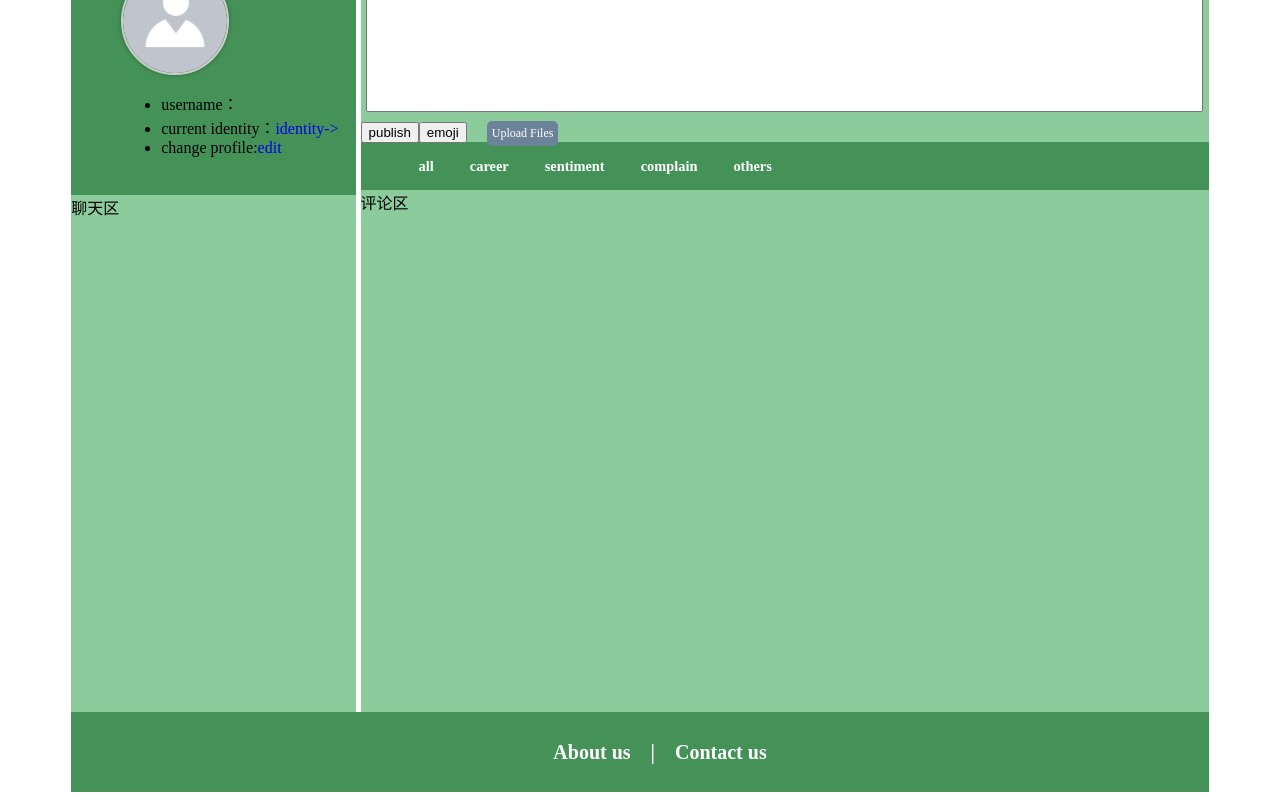
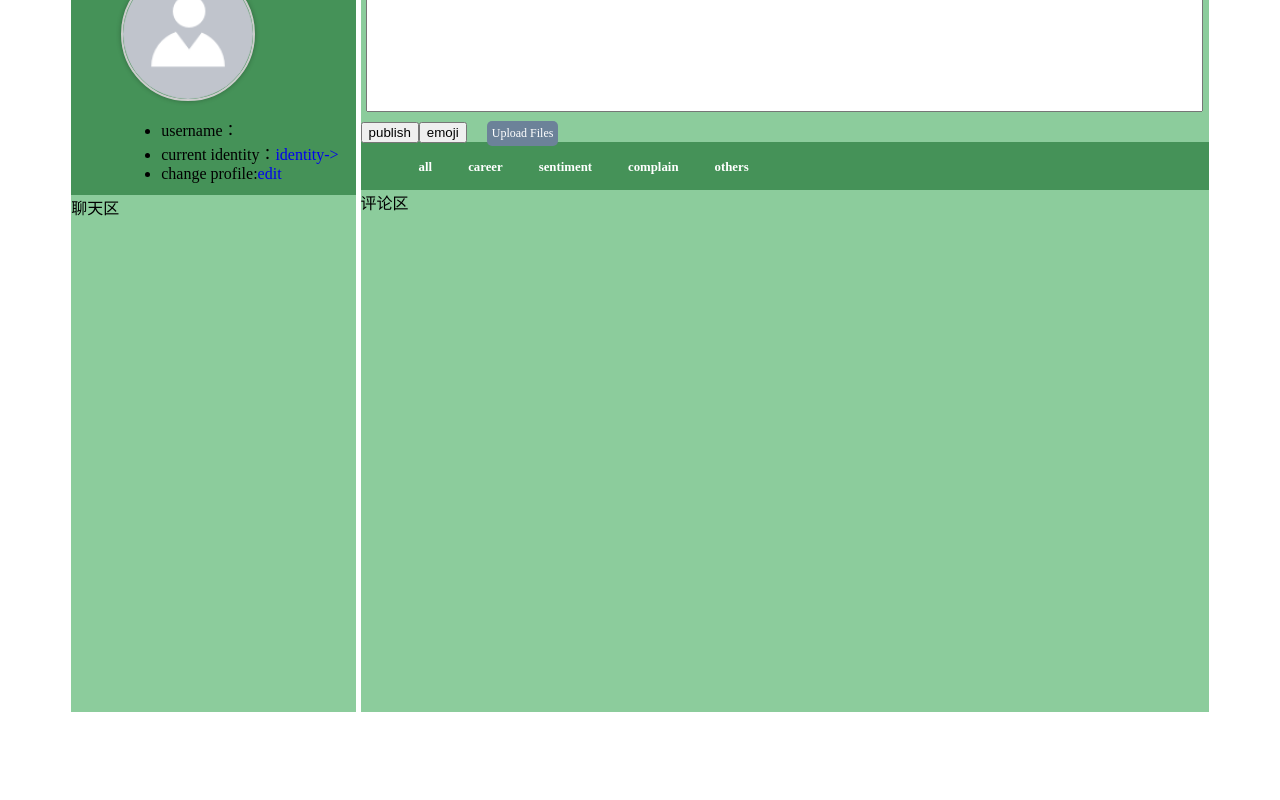
Before and after one commit to atiyerr/A, a Vue app in the folder TREEHOLE/: page / in a window 1280 px wide. Shown: the part 237-1037 px from the top of the page. After the commit the page ends 957 px from the top, so only its background shows below. Built offline with nearby package versions, Linux system fonts and the light colour scheme.

Commit message:
Revert "最初网页样子“"
This reverts commit fb9fea3778b9e82c929ea455a16efae881d82425.

```diff
--- a/TREEHOLE/index.html
+++ b/TREEHOLE/index.html
@@ -2,9 +2,9 @@
 <html lang="en">
   <head>
     <meta charset="UTF-8">
-    <link rel="icon" href="./favicon.ico">
+    <link rel="icon" href="/favicon.ico">
     <meta name="viewport" content="width=device-width, initial-scale=1.0">
-    <title>TREEHOLE</title>
+    <title>Vite App</title>
   </head>
   <body>
     <div id="app"></div>
--- a/TREEHOLE/src/components/homepage.css
+++ b/TREEHOLE/src/components/homepage.css
@@ -1,6 +1,5 @@
 .homepage {
   width: 90%;
-  height: 100%;
   margin: auto;
 }
 h1 {
@@ -51,8 +50,8 @@ p {
 }
 .avatar {
   cursor: pointer;
-  width: 13vh;
-  height: 13vh;
+  width: 130px;
+  height: 130px;
   border-radius: 50%;
   /* 使容器变成圆形 */
   overflow: hidden;
@@ -131,12 +130,12 @@ select {
   padding: 0 18px;
   cursor: pointer;
   line-height: 6vh;
-  font-weight: 800;
-  font-size: 1.8vh;
 }
 .comment-title li a {
   color: #ffffff;
   text-decoration: none;
+  font-size: 1vw;
+  font-weight: 600;
 }
 .comment-title li:hover {
   background-color: #33775b;
@@ -147,33 +146,3 @@ select {
 .comment-list {
   overflow-y: auto;
 }
-.footer {
-  width: 100%;
-  height: 10vh;
-  background-color: #459258;
-  text-align: center;
-}
-.footer ul {
-  margin: 0px;
-  display: flex;
-  justify-content: center;
-}
-.footer li {
-  display: inline-block;
-  list-style-type: none;
-  padding: 0 10px;
-  line-height: 10vh;
-  font-size: 2.5vh;
-  font-weight: 600;
-  color: #ffffff;
-}
-.footer li a {
-  color: #ffffff;
-  text-decoration: none;
-}
-.footer li:hover {
-  background-color: #33775b;
-  height: 100%;
-  padding: 0px 10px;
-  margin: 0px;
-}
--- a/TREEHOLE/src/components/homepage.less
+++ b/TREEHOLE/src/components/homepage.less
@@ -1,9 +1,15 @@
 
 .homepage{
     width: 90%;
-    height:100%;
     margin: auto;
 }
+
+// .header{
+//     width: 100%;
+//     display: flex;
+//     height: 30vh;
+//     background-color:rgb(36, 104, 81);
+// }
 
 h1{
     font-family: "Arial Black", Gadget, sans-serif;
@@ -56,8 +62,8 @@ p{
 
 .avatar{
     cursor: pointer;
-    width: 13vh;
-    height: 13vh;
+    width: 130px;
+    height: 130px;
     border-radius: 50%; /* 使容器变成圆形 */
     overflow: hidden; /* 隐藏超出圆形区域的内容 */
     border: 2px solid #ccc; /* 可选：添加边框 */
@@ -131,7 +137,6 @@ select{
     margin-top: 25px;
     width: 100%;
 }
-
 .comment-title{
     list-style-type: none;
     margin: 0px;
@@ -149,13 +154,13 @@ select{
     padding: 0 18px;
     cursor: pointer;
     line-height: 6vh;
-    font-weight: 800;
-    font-size: 1.8vh;
 }
 
 .comment-title li a{
     color: #ffffff;
     text-decoration: none;
+    font-size: 1vw;
+    font-weight: 600;
 
 }
 
@@ -169,39 +174,3 @@ select{
 .comment-list{
     overflow-y: auto;
 }
-
-.footer{
-    width: 100%;
-    height: 10vh;
-    background-color: #459258;
-    text-align: center;
-
-}
-
-.footer ul{
-    margin: 0px;
-    display: flex;
-    justify-content: center;
-}
-
-.footer li{
-    display: inline-block;
-    list-style-type: none;
-    padding: 0 10px;
-    line-height: 10vh;
-    font-size: 2.5vh;
-    font-weight: 600;
-    color: #ffffff;
-}
-
-.footer li a{
-    color: #ffffff;
-    text-decoration: none;
-}
-
-.footer li:hover{
-    background-color: #33775b;
-    height: 100%;
-    padding: 0px 10px;
-    margin: 0px;
-}
--- a/TREEHOLE/src/components/homepage.vue
+++ b/TREEHOLE/src/components/homepage.vue
@@ -50,14 +50,6 @@
             </div>
         </div>
 
-        <div class="footer">
-            <ul class="links">
-                <li><a href="#about">About us</a></li>
-                <li>|</li>
-                <li><a href="#contact">Contact us</a></li>
-            </ul>
-        </div>
-
 </div>
 
 </template>
```
